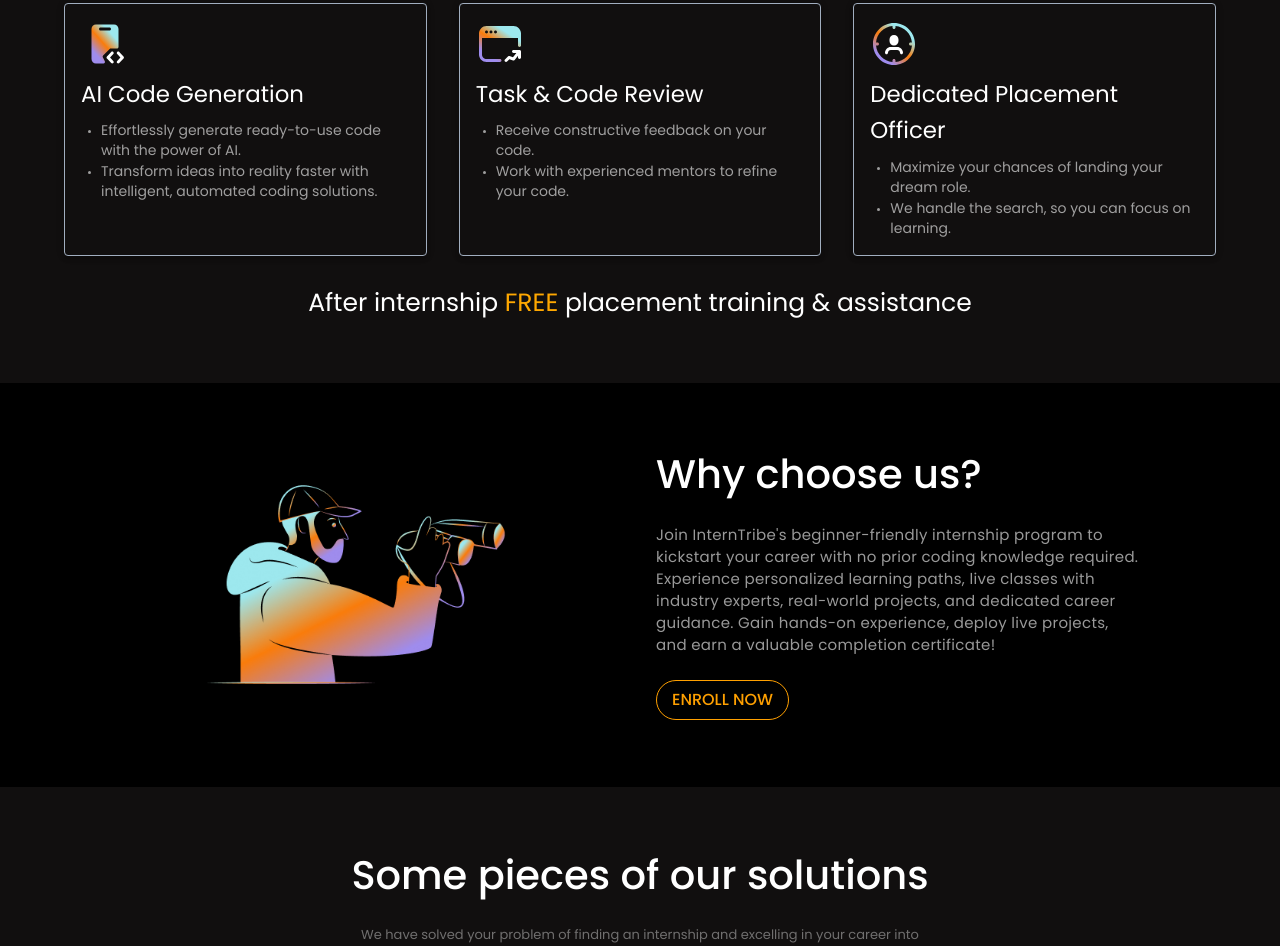
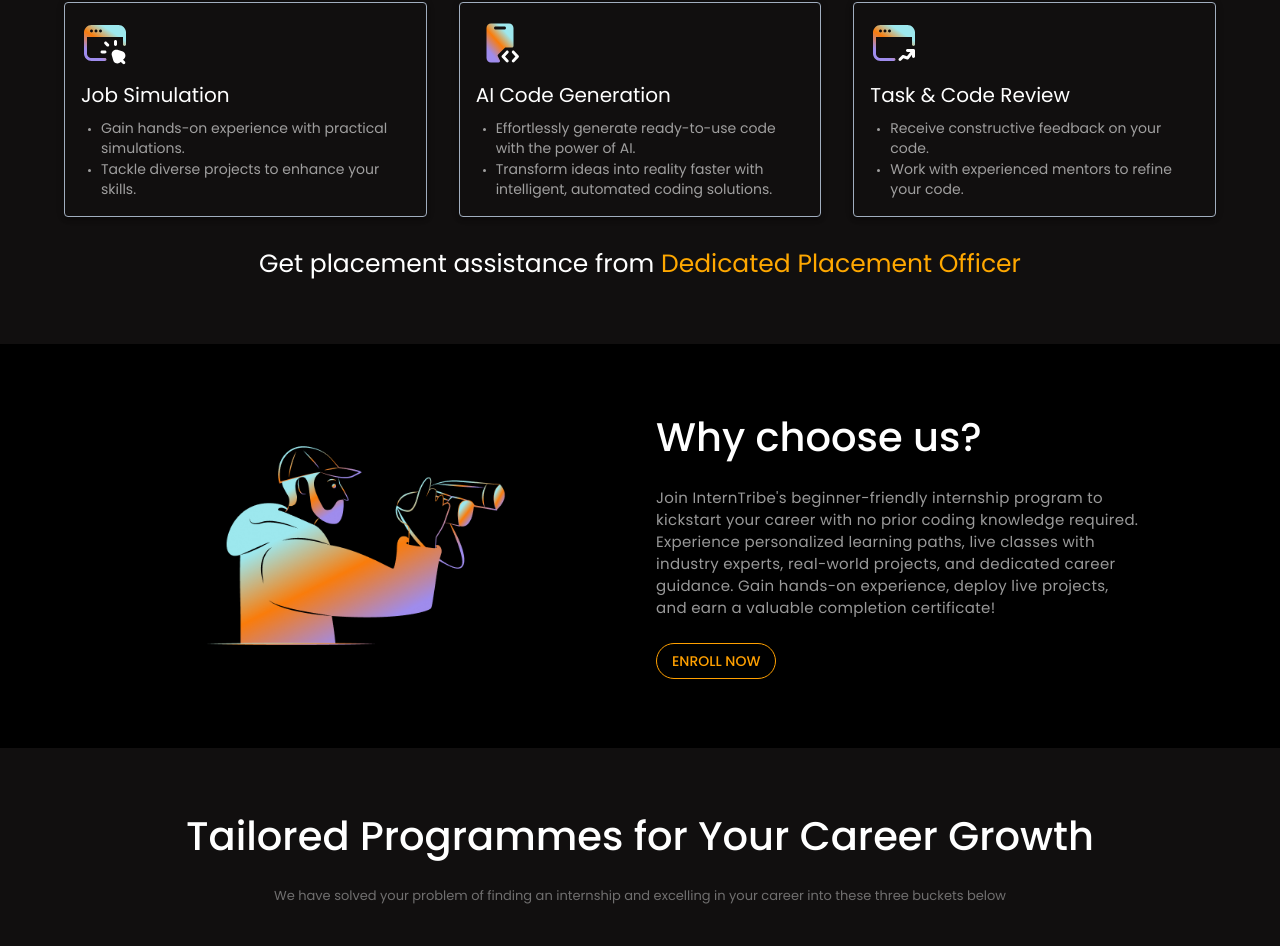
Before and after one commit to sreeram4774/karka-projects, a React (Create React App) app: page / in a window 1280 px wide. Shown: the part 1827-2773 px from the top of the page. Built offline with nearby package versions, Linux system fonts and the light colour scheme.

Commit message:
content changes and alignment

```diff
--- a/src/App.js
+++ b/src/App.js
@@ -21,12 +21,6 @@
 const theme = createTheme({
   typography: {
     fontFamily: "Poppins, sans-serif",
-    fontSize: 16, // Default for body text
-    h1: { fontSize: "2.5rem" }, // 40px
-    h2: { fontSize: "2rem" }, // 32px
-    h3: { fontSize: "1.75rem" }, // 28px
-    body1: { fontSize: "1rem" }, // 16px (default)
-    body2: { fontSize: "0.875rem" }, // 14px
   },
 });
 
@@ -40,7 +34,7 @@
 
       if (footer) {
         const footerPosition = footer.getBoundingClientRect();
-        // If footer is near the bottom of the screen, hide the button
+
         if (footerPosition.top <= window.innerHeight) {
           setShowButton(false);
         } else {
@@ -49,10 +43,8 @@
       }
     };
 
-    // Set up the scroll event listener
     window.addEventListener("scroll", handleScroll);
 
-    // Clean up the event listener on component unmount
     return () => {
       window.removeEventListener("scroll", handleScroll);
     };
@@ -74,7 +66,7 @@
           <Footer id="footer" />
         </Stack>
       </Box>
-      {/* Conditionally render the WhatsApp Button */}
+
       {showButton && <WhatsAppButton />}
     </ThemeProvider>
   );
--- a/src/components/ChooseUs.jsx
+++ b/src/components/ChooseUs.jsx
@@ -26,7 +26,7 @@
         padding: { md: "10px 22px", lg: "10px 22px" },
         whiteSpace: 'nowrap',
         '&:hover': {
-            backgroundColor: '#FFA000', // Added hover effect
+            backgroundColor: '#FFA000',
             color: '#000',
         },
     });
@@ -74,7 +74,7 @@
                         </Typography>
 
                         <Typography variant="body1" sx={{
-                            color: 'rgba(255, 255, 255, 0.60)',  // Increased contrast
+                            color: 'rgba(255, 255, 255, 0.60)',
                             marginBottom: 3,
                             fontSize: {
                                 xs: "12px", sm: "12px", md: "13px", lg: "15px", [theme.breakpoints.down('375')]: {
--- a/src/components/FeatureSection.jsx
+++ b/src/components/FeatureSection.jsx
@@ -6,6 +6,7 @@
 import FeatureImage4 from '../assets/featureimages/4.svg';
 import FeatureImage5 from '../assets/featureimages/5.svg';
 import FeatureImage6 from '../assets/featureimages/6.svg';
+import FeatureImage7 from '../assets/featureimages/7.svg';
 
 const FeatureSection = () => {
 
@@ -48,6 +49,14 @@
             ]
         },
         {
+            img: FeatureImage7,
+            title: 'Job Simulation',
+            description: [
+                "Gain hands-on experience with practical simulations.",
+                "Tackle diverse projects to enhance your skills."
+            ]
+        },
+        {
             img: FeatureImage4,
             title: 'AI Code Generation',
             description: [
@@ -63,14 +72,7 @@
                 "Work with experienced mentors to refine your code."
             ]
         },
-        {
-            img: FeatureImage6,
-            title: 'Dedicated Placement Officer',
-            description: [
-                "Maximize your chances of landing your dream role.",
-                "We handle the search, so you can focus on learning."
-            ]
-        }
+
     ];
 
     return (
@@ -134,23 +136,24 @@
                 <Typography
                     variant="h4"
                     align="center"
-                    sx={(theme) => ({ // Ensure theme is accessible
+                    sx={(theme) => ({
                         mt: 4,
                         color: '#FFFFFF',
                         typography: {
-                            xs: 'h5', // Smaller heading on extra-small screens
-                            sm: 'h4', // h4 on small screens and up
+                            xs: 'h5',
+                            sm: 'h4',
                         },
                         fontSize: {
-                            xs: "20px", // Font size for extra-small screens
-                            sm: "25px", // Font size for small screens and up
+                            xs: "20px",
+                            sm: "25px",
                         },
-                        [theme.breakpoints.down(425)]: { // Proper way to define a media query
+                        [theme.breakpoints.down(425)]: {
                             fontSize: "18px",
                         },
                     })}
                 >
-                    After internship <span style={{ color: "#ffa800" }}>FREE</span> placement training & assistance
+                    {/* After internship <span style={{ color: "#ffa800" }}>FREE</span> placement training & assistance */}
+                    Get placement assistance from <span style={{ color: "#ffa800" }}>Dedicated Placement Officer</span>
                 </Typography>
             </Container>
         </Box>
--- a/src/components/Footer.jsx
+++ b/src/components/Footer.jsx
@@ -50,7 +50,7 @@
                                 </Box>
                             </Grid>
                             <Grid item xs={6} sm={6} md={6}>
-                                <Typography variant="h6" gutterBottom sx={{ fontSize: { xs: "14px", sm: "20px" } }}>
+                                <Typography variant="h6" gutterBottom sx={{ fontSize: { xs: "12px", sm: "20px" } }}>
                                     Get More Updates
                                 </Typography>
                                 <Box component="ul" sx={{ listStyle: "none", padding: 0, margin: 0, color: "rgba(255, 255, 255, 0.60)" }}>
--- a/src/components/Home.jsx
+++ b/src/components/Home.jsx
@@ -39,7 +39,7 @@
             content: '""',
             position: 'absolute',
             bottom: 0,
-            left: { xs: -200, sm: -100, md: -200, lg: 0 },
+            left: { xs: -200, sm: -280, md: -280, lg: -180 },
             width: { xs: '500px', sm: '500px', md: '500px' },
             height: { xs: '400px', sm: '450px', md: '500px' },
             background: `url(${Shadow2}) no-repeat`,
@@ -117,7 +117,7 @@
             lineHeight: "20px",
         },
         [theme.breakpoints.down('367')]: {
-            fontSize: "0.7rem"
+            fontSize: "0.65rem"
         },
         // [theme.breakpoints.down('321')]: {
         //     fontSize:"0.7rem"
@@ -206,10 +206,11 @@
                         alignItems: 'center',
                         justifyContent: 'center',
                         gap: 2,
+                        mt: 2,
                         px: { xs: 2, sm: 4, lg: 4 }
                     }}>
                         <Typography sx={subtitleStyles}>
-                            InternTribe is a Virtual Internship Platform where Interns meet Companies. Online / Hybrid
+                            <BoldText>InternTribe</BoldText> is a <BoldText>Virtual Internship</BoldText> Platform where <BoldText>Interns meet Companies</BoldText>. Online / Hybrid
                         </Typography>
 
                         <Button
@@ -227,4 +228,8 @@
     );
 };
 
+const BoldText = ({ children }) => (
+    <Box component='span' sx={{ fontWeight: "bold", fontSize: { md: "13px", lg: "15px" }, color: "#9de8ee" }}>{children}</Box>
+);
+
 export default Home;
--- a/src/components/Pricing.jsx
+++ b/src/components/Pricing.jsx
@@ -9,7 +9,6 @@
 import ArrowForwardIosIcon from '@mui/icons-material/ArrowForwardIos';
 import "slick-carousel/slick/slick.css";
 import "slick-carousel/slick/slick-theme.css";
-// import CurrencyRupeeIcon from '@mui/icons-material/CurrencyRupee';
 import '../styles/Pricing.css'
 import LinkedInIcon from '@mui/icons-material/LinkedIn';
 import GitHubIcon from '@mui/icons-material/GitHub';
@@ -29,7 +28,7 @@
     display: 'flex',
     flexDirection: 'column',
     minHeight: 'auto',
-    position: 'relative', // Required for pseudo-element
+    position: 'relative',
 
     backgroundColor: index === 0 ? '#110f0f' : 'transparent',
     backgroundImage: index === 1
@@ -38,18 +37,17 @@
             ? 'linear-gradient(180deg, #110F0F 0%, #212529 100%)'
             : 'none',
 
-    // Apply glow effect only in preview mode
     ...(isPreview && isMobile && {
         "&::before": {
             content: '""',
             position: "absolute",
-            inset: "-3px", // Expand beyond the card
+            inset: "-3px",
             borderRadius: '15px',
             padding: "3px",
             background: "linear-gradient(68deg, #2E3393 -1.82%, #1CFAFC 106.59%)",
-            filter: "blur(8px)", // Glowing effect
+            filter: "blur(8px)",
             zIndex: "-1",
-            animation: `${glowEffect} 1.5s infinite alternate`, // Fix
+            animation: `${glowEffect} 1.5s infinite alternate`,
         },
     }),
 
@@ -58,8 +56,8 @@
     [theme.breakpoints.down(575)]: {
         minHeight: index === 0 || index === 2 ? '850px' : 'auto',
     },
-    [theme.breakpoints.down(425)]: {
-        minHeight: index === 0 || index === 2 ? '870px' : 'auto',
+    [theme.breakpoints.down(426)]: {
+        minHeight: index === 0 || index === 2 ? '830px' : 'auto',
     },
     [theme.breakpoints.down(375)]: {
         height: index === 0 || index === 2 ? '850px' : 'auto',
@@ -76,6 +74,12 @@
     [theme.breakpoints.between(577, 600)]: {
         height: index === 0 || index === 2 ? '930px' : 'auto',
     },
+    [theme.breakpoints.up('sm')]: {
+        height: index === 0 || index === 2 ? '850px' : 'auto',
+    },
+    [theme.breakpoints.up('md')]: {
+        height: index === 0 || index === 2 ? '850px' : 'auto',
+    },
     [theme.breakpoints.up('lg')]: {
         height: index === 0 || index === 2 ? '870px' : 'auto',
     },
@@ -86,6 +90,7 @@
 const Pricing = () => {
 
     const [selectedCard, setSelectedCard] = useState(null);
+    const currentMonth = new Date().toLocaleString('en-US', { month: 'long' });
 
     const pricingData = [
         {
@@ -93,7 +98,7 @@
             originalPrice: '₹2000',
             discountedPrice: '₹0',
             description: 'Ideal for those who can learn things on their own and self-paced',
-            applyText: 'Secure Your February Spot',
+            applyText: `Secure Your ${currentMonth} Spot`,
             features: [
                 { checked: true, text: 'Online Mode' },
                 { checked: true, text: 'Upto 360 hours in 3 months' },
@@ -125,7 +130,7 @@
             title: 'Pro',
             originalPrice: '₹4000',
             discountedPrice: '₹1,999',
-            description: 'Ideal for those who need to gain live skills from a Senior developer',
+            description: 'Ideal those who need a accountability partner to track & provide feedback on your progress',
             applyText: 'Apply for Sponsorship',
             features: [
                 { checked: true, text: 'Online Mode' },
@@ -134,7 +139,7 @@
                 { checked: true, text: 'Stipend from companies' },
                 { checked: true, text: <CertificateText>Internship Certificate <br /><SubText>(Directly from verified companies)</SubText></CertificateText> }
             ],
-            title2: <Title2Text>Everything from<HighlightedText2> Self</HighlightedText2> plus :</Title2Text>,
+            title2: <Title2Text>Everything from<HighlightedText2> Self</HighlightedText2> and . . . .</Title2Text>,
             internships: [
                 { checked: true, text: 'Weekly huddle with mentor' },
                 { checked: true, text: 'AI Codegen' },
@@ -161,7 +166,7 @@
                 { checked: true, text: 'Stipend from companies' },
                 { checked: true, text: <CertificateText>Internship Certificate <br /><SubText>(Directly from verified companies)</SubText></CertificateText> }
             ],
-            title2: <Title2Text>Everything from <HighlightedText2>Pro</HighlightedText2> plus :</Title2Text>,
+            title2: <Title2Text>Everything from <HighlightedText2>Pro</HighlightedText2> and . . . .</Title2Text>,
             internships: [
                 { checked: true, text: 'Project guidance' },
                 { checked: true, text: 'Product Design' },
@@ -218,7 +223,6 @@
         setSelectedCard(card);
         let message = "";
 
-        // Customize message based on the selected card
         if (card.title === "Self") {
             message = "Hello! I'm interested in enrolling for the InternTribe's internship program.";
         } else if (card.title === "Pro") {
@@ -227,16 +231,12 @@
             message = "Hi! I'm excited about the internship opportunity @ InterTribe! I'd like to inquire about applying for a scholarship to participate.";
         }
 
-        // Encode the message to make it URL-safe
         const encodedMessage = encodeURIComponent(message);
 
-        // Replace with the actual phone number you'd like the message to be sent to
         const phoneNumber = "918903003201";
 
-        // Construct the WhatsApp URL
         const whatsappURL = `https://wa.me/${phoneNumber}?text=${encodedMessage}`;
 
-        // Open WhatsApp in a new window or tab
         window.open(whatsappURL, "_blank");
     };
 
@@ -250,8 +250,7 @@
             }}>
                 <Container maxWidth="lg" align="center">
                     <Box>
-                        <Container maxWidth="md">
-
+                        <Container maxWidth="lg">
                             <Typography
                                 variant="h4"
                                 mb={3}
@@ -262,14 +261,14 @@
                                     color: '#FFFFFF',
                                     fontSize: { xs: "28px", sm: "25px", md: "30px", lg: "40px" },
                                 }}>
-                                Some pieces of our solutions
+                                Tailored Programmes for Your Career Growth
                             </Typography>
                             <Typography variant='body1' sx={{
                                 color: 'rgba(255, 255, 255, 0.40)', fontSize: '13px', [theme.breakpoints.down('375')]: {
                                     fontSize: "0.7rem"
                                 }, maxWidth: { xs: "100%", sm: '70%' }
                             }}>
-                                We have solved your problem of finding an internship and excelling in your career into these two buckets below
+                                We have solved your problem of finding an internship and excelling in your career into these three buckets below
                             </Typography>
                         </Container>
                     </Box>
@@ -293,7 +292,7 @@
                                         <Typography variant="h4" fontWeight="bold" sx={{ color: '#FFFFFF', fontSize: { xs: "30px", sm: 'auto' } }}>
                                             {index === 1 || index === 2 ? (
                                                 <>
-                                                    <Typography variant="body2" sx={{ color: 'rgba(255, 255, 255, 0.32)', mr: 2, lineHeight: "25px", fontSize: "13px", textAlign: "center" }}>
+                                                    <Typography variant="body2" sx={{ color: 'rgba(255, 255, 255, 0.32)', mr: 2, lineHeight: "15px", fontSize: "13px", textAlign: "center" }}>
                                                         Starts From
                                                     </Typography>
                                                     {card.discountedPrice}
@@ -308,7 +307,18 @@
                                         {card.description}
                                     </Typography>
 
-                                    <Button variant="contained" onClick={() => handleApplyClick(card)} sx={{ textTransform: 'uppercase', background: "linear-gradient(68deg, rgba(46, 51, 147, 0.6) -1.82%, rgba(28, 250, 252, 0.6) 106.59%)", color: '#fff', borderRadius: "6px", fontSize: { xs: "9px", sm: "9px", lg: "13px" }, fontWeight: "bold", width: { xs: "100%", sm: "80%" }, padding: { xs: '7px', sm: "auto" } }}>
+                                    <Button variant="contained" onClick={() => handleApplyClick(card)} sx={{
+                                        textTransform: 'uppercase',
+                                        // background: "linear-gradient(68deg, rgba(46, 51, 147, 0.6) -1.82%, rgba(28, 250, 252, 0.6) 106.59%)",
+                                        background: index === 0
+                                            ? 'linear-gradient(68deg, #2E3393 -1.82%, #1CFAFC 106.59%)' // Gradient for index 0
+                                            : index === 1 || index === 2
+                                                ? 'linear-gradient(225.92deg, #33D2FF 5.73%, #3D68DE 54.65%, #9845E8 96.75%)' // Gradient for index 1 and 2
+                                                : 'none',
+
+                                        borderRadius: "6px", fontSize: { xs: "9px", sm: "9px", lg: "13px" },
+                                        fontWeight: "bold", width: { xs: "100%", sm: "80%" }, padding: { xs: '7px', sm: "auto" }
+                                    }}>
                                         {card.applyText} <EastIcon sx={{ marginLeft: '8px' }} />
                                     </Button>
 
--- a/src/components/WhatsAppButton.jsx
+++ b/src/components/WhatsAppButton.jsx
@@ -1,7 +1,7 @@
 import React from "react";
 import { motion } from "framer-motion";
 import Lottie from "lottie-react";
-import whatsappAnimation from "../assets/json/whatsapp-animation.json"; // Add your animation file
+import whatsappAnimation from "../assets/json/whatsapp-animation.json";
 const WhatsAppButton = () => {
     const handleClick = () => {
         const phoneNumber = "918903003201";
@@ -20,7 +20,7 @@
             onClick={handleClick}
             style={{
                 position: "fixed",
-                bottom: 20, // Adjust to avoid overlap with footer
+                bottom: 20,
                 right: 10,
                 zIndex: 1000,
                 cursor: "pointer",
```
Also changed, not shown: src/components/Career.jsx (+47 -3 lines), src/components/Courses.jsx (+8 -8 lines), src/components/Program.jsx (+5 -5 lines), src/assets/featureimages/7.svg (added).
